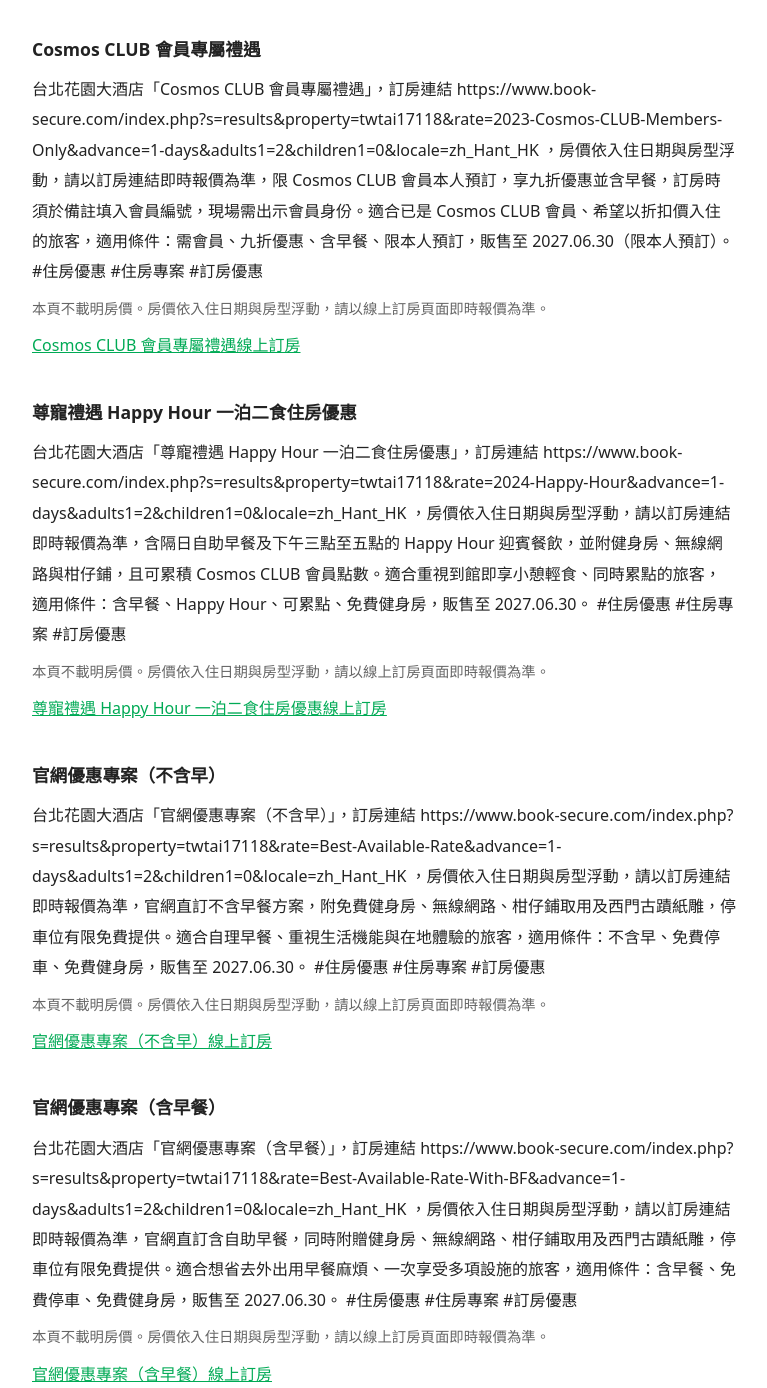
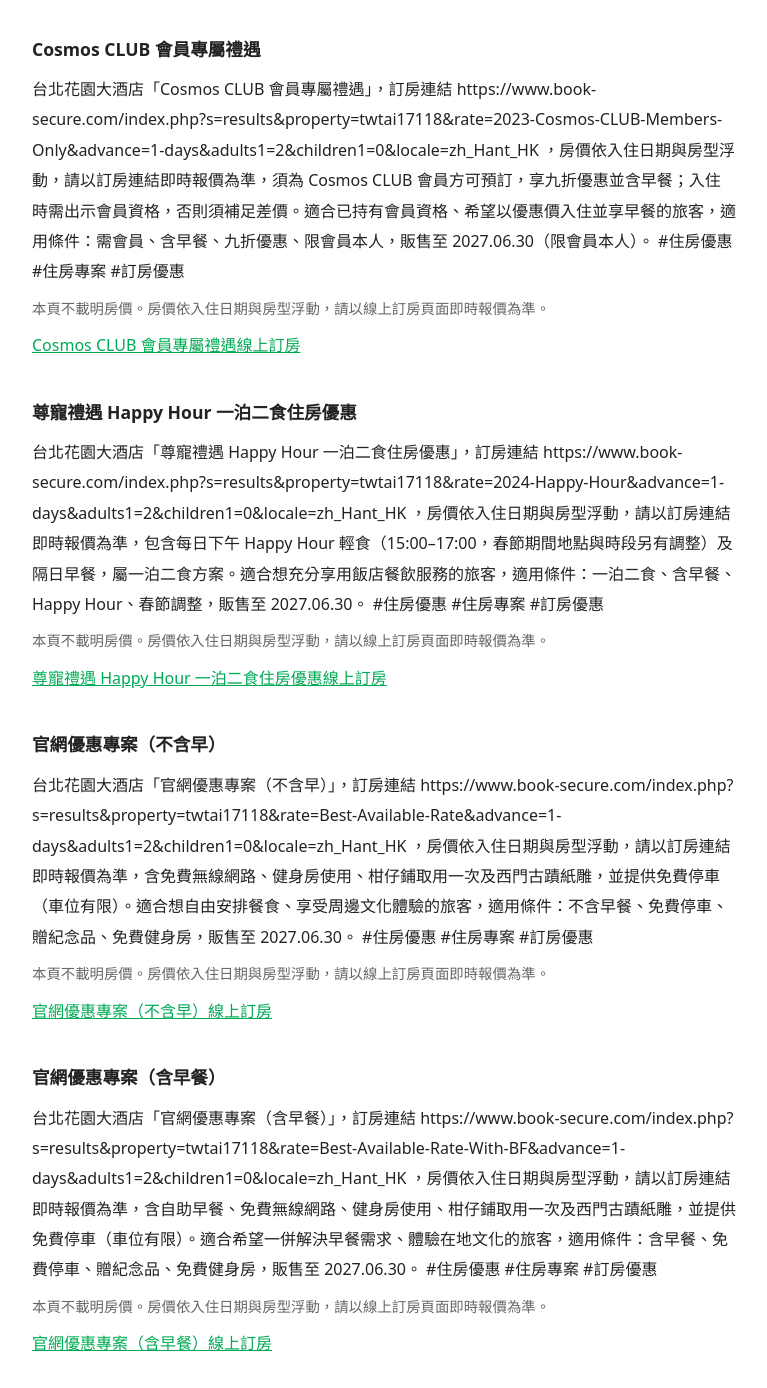
Before and after one commit to tw-cosmos/tw-cosmos.github.io, a plain HTML site: page taipei-garden/index.html in a window 1280 px wide. Shown: the part 776-2164 px from the top of the page, without its empty margins (256-1023 px from the left). Drawn offline with Linux system fonts and the light colour scheme.

Commit message:
sync: notion 2026-11-24

```diff
--- a/taipei-garden/index.html
+++ b/taipei-garden/index.html
@@ -46,28 +46,28 @@ hr { border: 0; border-top: 1px solid #eee; margin: 2.5rem 0 1.5rem; }
 
 <section>
   <h2>Cosmos CLUB 會員專屬禮遇</h2>
-  <p>台北花園大酒店「Cosmos CLUB 會員專屬禮遇」，訂房連結 https://www.book-secure.com/index.php?s=results&amp;property=twtai17118&amp;rate=2023-Cosmos-CLUB-Members-Only&amp;advance=1-days&amp;adults1=2&amp;children1=0&amp;locale=zh_Hant_HK ，房價依入住日期與房型浮動，請以訂房連結即時報價為準，限 Cosmos CLUB 會員本人預訂，享九折優惠並含早餐，訂房時須於備註填入會員編號，現場需出示會員身份。適合已是 Cosmos CLUB 會員、希望以折扣價入住的旅客，適用條件：需會員、九折優惠、含早餐、限本人預訂，販售至 2027.06.30（限本人預訂）。 #住房優惠 #住房專案 #訂房優惠</p>
+  <p>台北花園大酒店「Cosmos CLUB 會員專屬禮遇」，訂房連結 https://www.book-secure.com/index.php?s=results&amp;property=twtai17118&amp;rate=2023-Cosmos-CLUB-Members-Only&amp;advance=1-days&amp;adults1=2&amp;children1=0&amp;locale=zh_Hant_HK ，房價依入住日期與房型浮動，請以訂房連結即時報價為準，須為 Cosmos CLUB 會員方可預訂，享九折優惠並含早餐；入住時需出示會員資格，否則須補足差價。適合已持有會員資格、希望以優惠價入住並享早餐的旅客，適用條件：需會員、含早餐、九折優惠、限會員本人，販售至 2027.06.30（限會員本人）。 #住房優惠 #住房專案 #訂房優惠</p>
   <p class="note">本頁不載明房價。房價依入住日期與房型浮動，請以線上訂房頁面即時報價為準。</p>
   <p><a href="https://www.book-secure.com/index.php?s=results&amp;property=twtai17118&amp;rate=2023-Cosmos-CLUB-Members-Only&amp;advance=1-days&amp;adults1=2&amp;children1=0&amp;locale=zh_Hant_HK">Cosmos CLUB 會員專屬禮遇線上訂房</a></p>
 </section>
 
 <section>
   <h2>尊寵禮遇 Happy Hour 一泊二食住房優惠</h2>
-  <p>台北花園大酒店「尊寵禮遇 Happy Hour 一泊二食住房優惠」，訂房連結 https://www.book-secure.com/index.php?s=results&amp;property=twtai17118&amp;rate=2024-Happy-Hour&amp;advance=1-days&amp;adults1=2&amp;children1=0&amp;locale=zh_Hant_HK ，房價依入住日期與房型浮動，請以訂房連結即時報價為準，含隔日自助早餐及下午三點至五點的 Happy Hour 迎賓餐飲，並附健身房、無線網路與柑仔鋪，且可累積 Cosmos CLUB 會員點數。適合重視到館即享小憩輕食、同時累點的旅客，適用條件：含早餐、Happy Hour、可累點、免費健身房，販售至 2027.06.30。 #住房優惠 #住房專案 #訂房優惠</p>
+  <p>台北花園大酒店「尊寵禮遇 Happy Hour 一泊二食住房優惠」，訂房連結 https://www.book-secure.com/index.php?s=results&amp;property=twtai17118&amp;rate=2024-Happy-Hour&amp;advance=1-days&amp;adults1=2&amp;children1=0&amp;locale=zh_Hant_HK ，房價依入住日期與房型浮動，請以訂房連結即時報價為準，包含每日下午 Happy Hour 輕食（15:00–17:00，春節期間地點與時段另有調整）及隔日早餐，屬一泊二食方案。適合想充分享用飯店餐飲服務的旅客，適用條件：一泊二食、含早餐、Happy Hour、春節調整，販售至 2027.06.30。 #住房優惠 #住房專案 #訂房優惠</p>
   <p class="note">本頁不載明房價。房價依入住日期與房型浮動，請以線上訂房頁面即時報價為準。</p>
   <p><a href="https://www.book-secure.com/index.php?s=results&amp;property=twtai17118&amp;rate=2024-Happy-Hour&amp;advance=1-days&amp;adults1=2&amp;children1=0&amp;locale=zh_Hant_HK">尊寵禮遇 Happy Hour 一泊二食住房優惠線上訂房</a></p>
 </section>
 
 <section>
   <h2>官網優惠專案（不含早）</h2>
-  <p>台北花園大酒店「官網優惠專案（不含早）」，訂房連結 https://www.book-secure.com/index.php?s=results&amp;property=twtai17118&amp;rate=Best-Available-Rate&amp;advance=1-days&amp;adults1=2&amp;children1=0&amp;locale=zh_Hant_HK ，房價依入住日期與房型浮動，請以訂房連結即時報價為準，官網直訂不含早餐方案，附免費健身房、無線網路、柑仔鋪取用及西門古蹟紙雕，停車位有限免費提供。適合自理早餐、重視生活機能與在地體驗的旅客，適用條件：不含早、免費停車、免費健身房，販售至 2027.06.30。 #住房優惠 #住房專案 #訂房優惠</p>
+  <p>台北花園大酒店「官網優惠專案（不含早）」，訂房連結 https://www.book-secure.com/index.php?s=results&amp;property=twtai17118&amp;rate=Best-Available-Rate&amp;advance=1-days&amp;adults1=2&amp;children1=0&amp;locale=zh_Hant_HK ，房價依入住日期與房型浮動，請以訂房連結即時報價為準，含免費無線網路、健身房使用、柑仔鋪取用一次及西門古蹟紙雕，並提供免費停車（車位有限）。適合想自由安排餐食、享受周邊文化體驗的旅客，適用條件：不含早餐、免費停車、贈紀念品、免費健身房，販售至 2027.06.30。 #住房優惠 #住房專案 #訂房優惠</p>
   <p class="note">本頁不載明房價。房價依入住日期與房型浮動，請以線上訂房頁面即時報價為準。</p>
   <p><a href="https://www.book-secure.com/index.php?s=results&amp;property=twtai17118&amp;rate=Best-Available-Rate&amp;advance=1-days&amp;adults1=2&amp;children1=0&amp;locale=zh_Hant_HK">官網優惠專案（不含早）線上訂房</a></p>
 </section>
 
 <section>
   <h2>官網優惠專案（含早餐）</h2>
-  <p>台北花園大酒店「官網優惠專案（含早餐）」，訂房連結 https://www.book-secure.com/index.php?s=results&amp;property=twtai17118&amp;rate=Best-Available-Rate-With-BF&amp;advance=1-days&amp;adults1=2&amp;children1=0&amp;locale=zh_Hant_HK ，房價依入住日期與房型浮動，請以訂房連結即時報價為準，官網直訂含自助早餐，同時附贈健身房、無線網路、柑仔鋪取用及西門古蹟紙雕，停車位有限免費提供。適合想省去外出用早餐麻煩、一次享受多項設施的旅客，適用條件：含早餐、免費停車、免費健身房，販售至 2027.06.30。 #住房優惠 #住房專案 #訂房優惠</p>
+  <p>台北花園大酒店「官網優惠專案（含早餐）」，訂房連結 https://www.book-secure.com/index.php?s=results&amp;property=twtai17118&amp;rate=Best-Available-Rate-With-BF&amp;advance=1-days&amp;adults1=2&amp;children1=0&amp;locale=zh_Hant_HK ，房價依入住日期與房型浮動，請以訂房連結即時報價為準，含自助早餐、免費無線網路、健身房使用、柑仔鋪取用一次及西門古蹟紙雕，並提供免費停車（車位有限）。適合希望一併解決早餐需求、體驗在地文化的旅客，適用條件：含早餐、免費停車、贈紀念品、免費健身房，販售至 2027.06.30。 #住房優惠 #住房專案 #訂房優惠</p>
   <p class="note">本頁不載明房價。房價依入住日期與房型浮動，請以線上訂房頁面即時報價為準。</p>
   <p><a href="https://www.book-secure.com/index.php?s=results&amp;property=twtai17118&amp;rate=Best-Available-Rate-With-BF&amp;advance=1-days&amp;adults1=2&amp;children1=0&amp;locale=zh_Hant_HK">官網優惠專案（含早餐）線上訂房</a></p>
 </section>
@@ -86,6 +86,6 @@ hr { border: 0; border-top: 1px solid #eee; margin: 2.5rem 0 1.5rem; }
   <p><a href="https://www.book-secure.com/index.php?s=results&amp;property=twtai17118&amp;rate=light-luxury&amp;advance=1-days&amp;adults1=2&amp;children1=0&amp;locale=zh_Hant_HK">輕奢寵愛套房住宿優惠線上訂房</a></p>
 </section>
 <hr>
-<p class="note">內容更新日：2026.11.23</p>
+<p class="note">內容更新日：2026.11.24</p>
 </body>
 </html>
```
Also changed, not shown: 1 other file.
